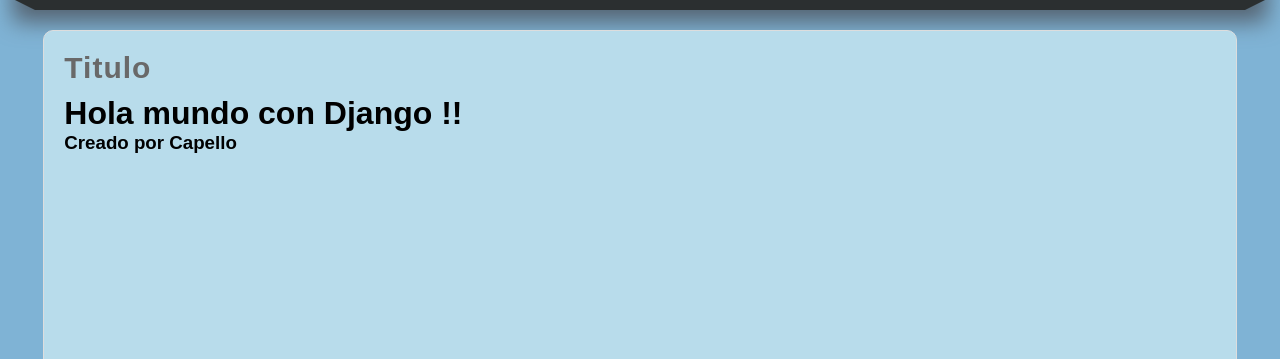
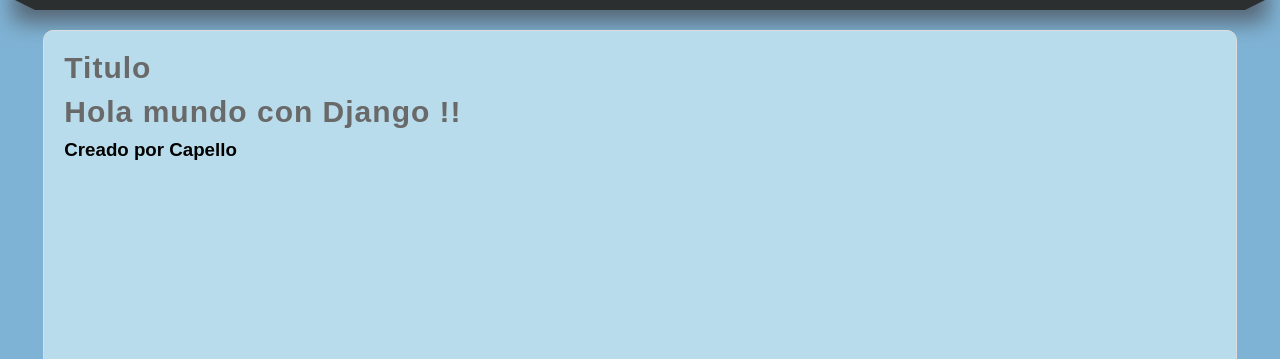
Before and after one commit to luiscapello/Proyecto, a Django app: page /hola-mundo/ in a window 1280 px wide. Shown: the part 184-543 px from the top of the page. Run offline with Django 4.2, Linux system fonts and the light colour scheme.

Commit message:
Update hola_mundo.html

```diff
--- a/22-django/AprendiendoDjango/miapp/templates/hola_mundo.html
+++ b/22-django/AprendiendoDjango/miapp/templates/hola_mundo.html
@@ -4,7 +4,7 @@
 
 {% block content %}
 
-<h1>Hola mundo con Django !!</h1>
+<h1 class="title">Hola mundo con Django !!</h1>
 <h3> Creado por Capello </h3>
 
 {% endblock  %}
```
